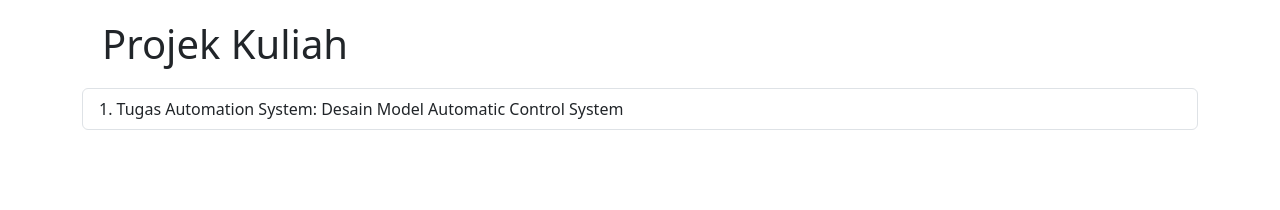
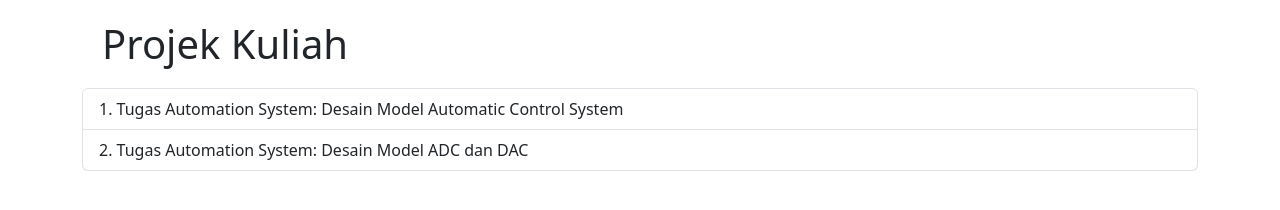
Before and after one commit to jidanrestu/project-kuliah, a plain HTML site: page index.html in a window 1280 px wide. Drawn offline with nearby package versions, Linux system fonts and the light colour scheme.

Commit message:
Menambah Design Model ADC dan DAC di List

```diff
--- a/index.html
+++ b/index.html
@@ -36,6 +36,7 @@
       <h1>Projek Kuliah</h1>
       <div class="list-group">
         <a href="./desain-model-automatic-control-system/" class="list-group-item list-group-item-action">Tugas Automation System: Desain Model Automatic Control System</a>
+        <a href="./desain-model-adc-n-dac/" class="list-group-item list-group-item-action">Tugas Automation System: Desain Model ADC dan DAC</a>
       </div>
     </div>
     <script
```
